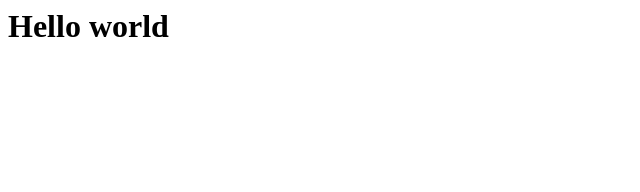
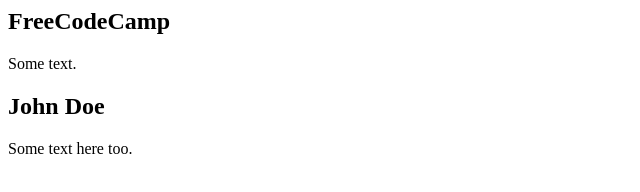
Before and after one commit to dasalgadob/freeCodeCamp, a plain HTML site: page index.html in a window 1280 px wide. Shown: the whole page, without its empty margins (0-640 px from the left). Drawn offline with Linux system fonts and the light colour scheme.

Commit message:
Update index.html

```diff
--- a/index.html
+++ b/index.html
@@ -1,3 +1,15 @@
 <!DOCTYPE>
+<div class="split left">
+  <div class="centered">
 
-<h1>Hello world </h1>
+    <h2>FreeCodeCamp</h2>
+    <p>Some text.</p>
+  </div>
+</div>
+
+<div class="split right">
+  <div class="centered">
+    <h2>John Doe</h2>
+    <p>Some text here too.</p>
+  </div>
+</div>
```
